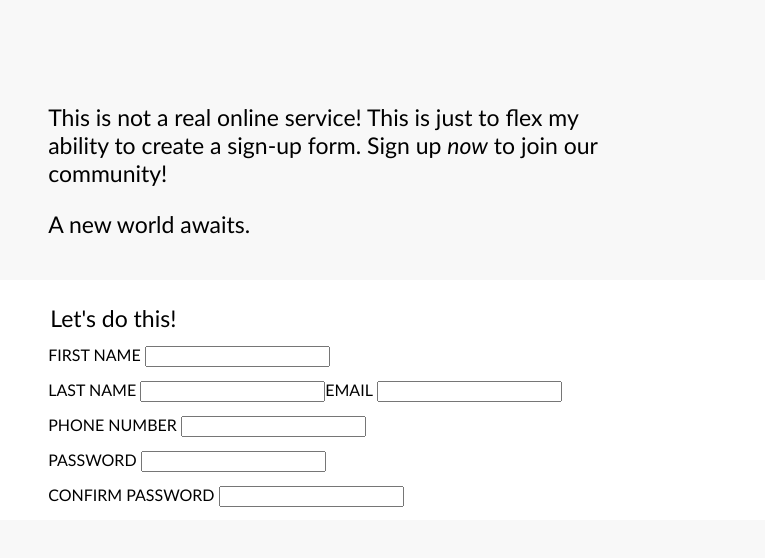
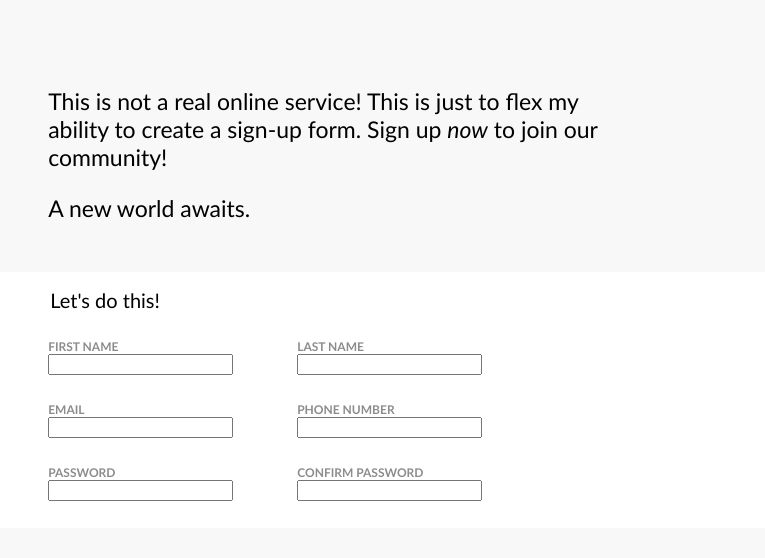
Before and after one commit to reezymane/signup-form, a plain HTML site: page index.html in a window 1280 px wide. Shown: the top 558 px of the page, 515-1280 px from the left. Drawn offline with Linux system fonts and the light colour scheme; a web font is replaced by a local one.

Commit message:
Add block display,font size/color, and margin to inputs and labels

```diff
--- a/style.css
+++ b/style.css
@@ -68,24 +68,24 @@ a {
 
 .top,
 .bottom {
-    height: 35vh;
+    height: 34vh;
     background-color: rgb(248, 248, 248);
     padding-left: 4vw;
     box-sizing: border-box;
 }
 
 form {
-    height: 30vh;
+    height: 32vh;
     padding-left: 4vw;
-    padding-top: 3vh;
-    padding-right: 14vw;
+    padding-top: 2vh;
+    padding-right: 15vw;
     box-sizing: border-box;
     display: flex;
     flex-wrap: wrap;
 }
 
 .top {
-    padding-top: 10vh;
+    padding-top: 8vh;
     padding-right: 12vw;
     font-size: 23px;
 }
@@ -97,5 +97,20 @@ form {
 
 legend {
     width: 100%;
-    font-size: 23px;
+    font-size: 20px;
 }
+
+input, label {
+    display:block;
+    margin-right: 5vw;
+}
+
+label {
+    font-size: 12px;
+    font-weight: 600;
+    color: rgb(140, 140, 140);
+}
+
+input {
+    min-width: 175px;
+}
```
